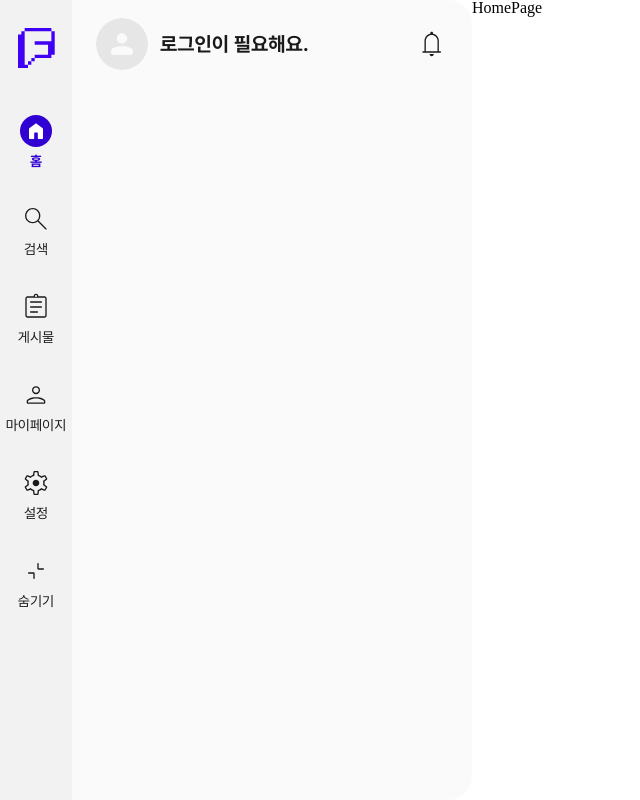
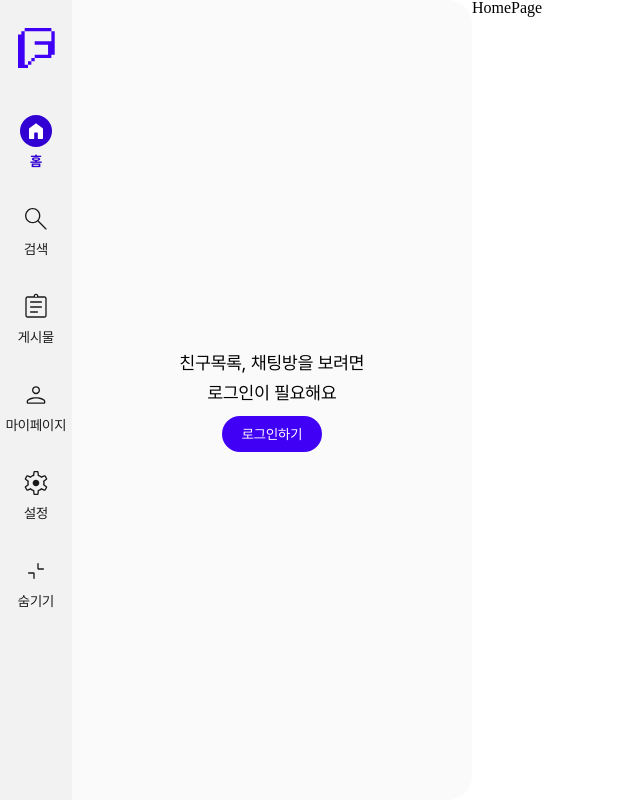
Before and after one commit to Friends77/FRI-FRONT, a React (Vite) app: page / in a window 1280 px wide. Shown: the whole page, without its empty margins (0-640 px from the left). Built offline with nearby package versions, Linux system fonts and the light colour scheme; no server answers.

Commit message:
design: 비로그인 상태 사이드바 디자인 수정

```diff
--- a/src/components/@layout/SideBar/SideBarHeader/index.tsx
+++ b/src/components/@layout/SideBar/SideBarHeader/index.tsx
@@ -1,27 +1,15 @@
 import * as Styled from './SideBarHeader.styled';
-import { useRecoilValue } from 'recoil';
 import { Suspense } from 'react';
 import Notification from '@/components/@common/SVG/Icon/Notification';
 import SideBarProfile from '../SideBarProfile';
-import defaultProfileImg from '@/assets/images/defaultProfile.png';
-import isLoggedInAtom from '@/recoil/auth/isLoggedIn';
 import SideBarProfileSkeleton from '../SideBarProfileSkeleton';
 
 const SideBarHeader = () => {
-  const isLoggedIn = useRecoilValue(isLoggedInAtom);
-
   return (
     <Styled.Wrapper>
-      {isLoggedIn ? (
-        <Suspense fallback={<SideBarProfileSkeleton />}>
-          <SideBarProfile />
-        </Suspense>
-      ) : (
-        <Styled.ProfileContent>
-          <Styled.ProfileImg src={defaultProfileImg} alt="기본 프로필 이미지" />
-          <Styled.Nickname>로그인이 필요해요.</Styled.Nickname>
-        </Styled.ProfileContent>
-      )}
+      <Suspense fallback={<SideBarProfileSkeleton />}>
+        <SideBarProfile />
+      </Suspense>
       <Styled.NotificationBtn>
         {/* 알림이 있는 경우 && <Styled.NotificationBadge /> */}
         <Notification title="알림" width="32px" height="32px" />
--- /dev/null
+++ b/src/components/@layout/SideBar/SideBarWithoutAuth/SideBarWithoutAuth.styled.ts
@@ -0,0 +1,24 @@
+import { Link } from 'react-router';
+import styled from 'styled-components';
+
+export const Container = styled.section`
+  display: flex;
+  flex-direction: column;
+  justify-content: center;
+  align-items: center;
+  text-align: center;
+  gap: 8px;
+  height: 100%;
+`;
+
+export const Text = styled.p`
+  ${({ theme }) => theme.typo.T2_R};
+`;
+
+export const LoginBtn = styled(Link)`
+  ${({ theme }) => theme.typo.B2_R};
+  padding: 8px 20px;
+  color: ${({ theme }) => theme.colors.White};
+  background-color: ${({ theme }) => theme.colors.Blue_500};
+  border-radius: 999px;
+`;
--- /dev/null
+++ b/src/components/@layout/SideBar/SideBarWithoutAuth/index.tsx
@@ -0,0 +1,17 @@
+import { AUTH_PATH } from '@/constants/routes';
+import * as Styled from './SideBarWithoutAuth.styled';
+
+const SideBarWithoutAuth = () => {
+  return (
+    <Styled.Container>
+      <Styled.Text>
+        친구목록, 채팅방을 보려면
+        <br />
+        로그인이 필요해요
+      </Styled.Text>
+      <Styled.LoginBtn to={AUTH_PATH.LOGIN}>로그인하기</Styled.LoginBtn>
+    </Styled.Container>
+  );
+};
+
+export default SideBarWithoutAuth;
--- a/src/components/@layout/SideBar/index.tsx
+++ b/src/components/@layout/SideBar/index.tsx
@@ -7,6 +7,7 @@ import isLoggedInAtom from '@/recoil/auth/isLoggedIn';
 import SideBarChatList from './SideBarChatList';
 import { Suspense } from 'react';
 import SideBarChatListSkeleton from './SideBarChatListSkeleton';
+import SideBarWithoutAuth from './SideBarWithoutAuth';
 
 const SideBar = () => {
   const isLoggedIn = useRecoilValue(isLoggedInAtom);
@@ -14,14 +15,16 @@ const SideBar = () => {
 
   return (
     <Styled.Wrapper $isOpen={isSideBarOpen}>
-      <SideBarHeader />
-      {isLoggedIn && (
+      {isLoggedIn ? (
         <>
+          <SideBarHeader />
           <SideBarSearchInput />
           <Suspense fallback={<SideBarChatListSkeleton />}>
             <SideBarChatList />
           </Suspense>
         </>
+      ) : (
+        <SideBarWithoutAuth />
       )}
     </Styled.Wrapper>
   );
```
